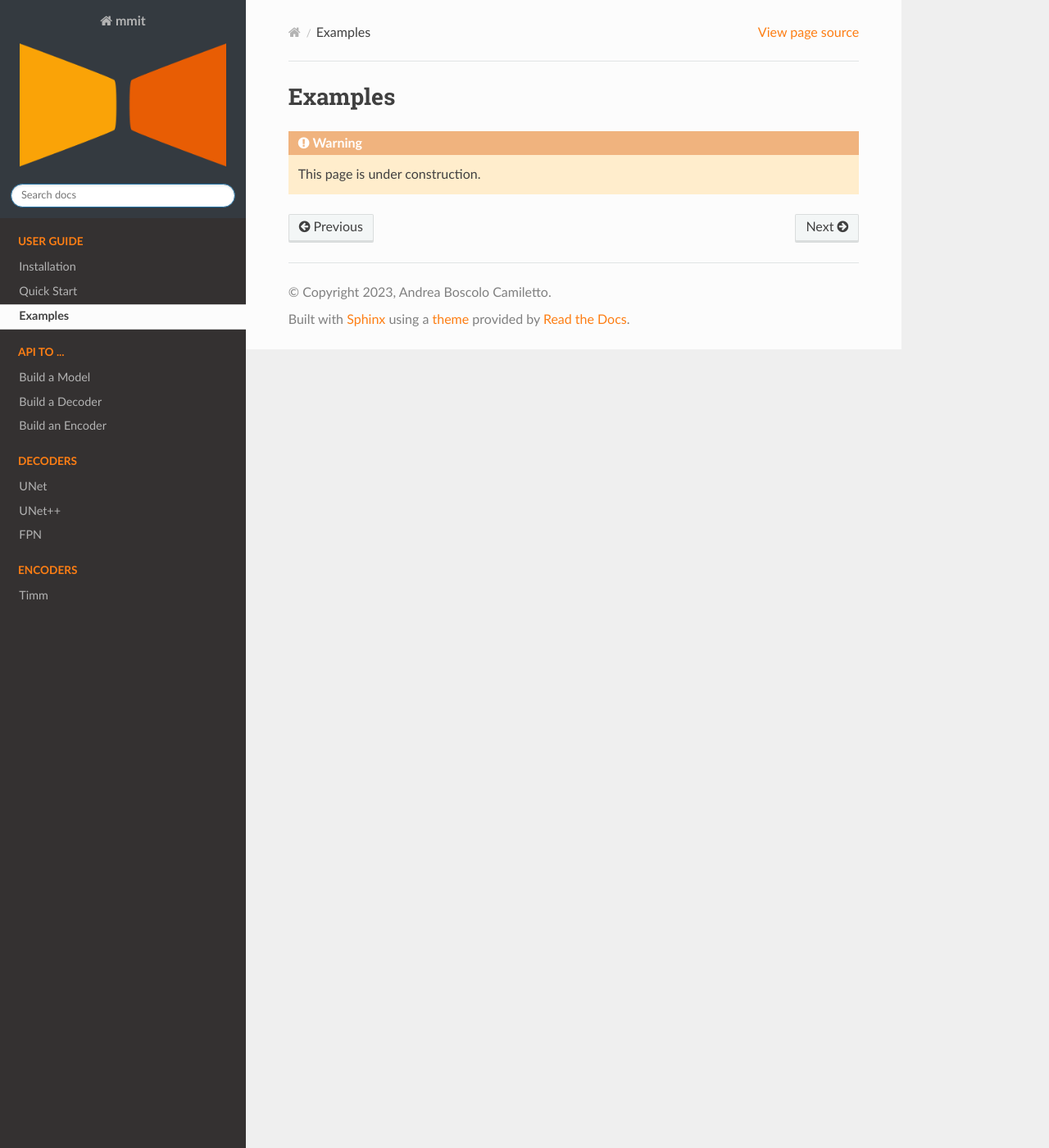
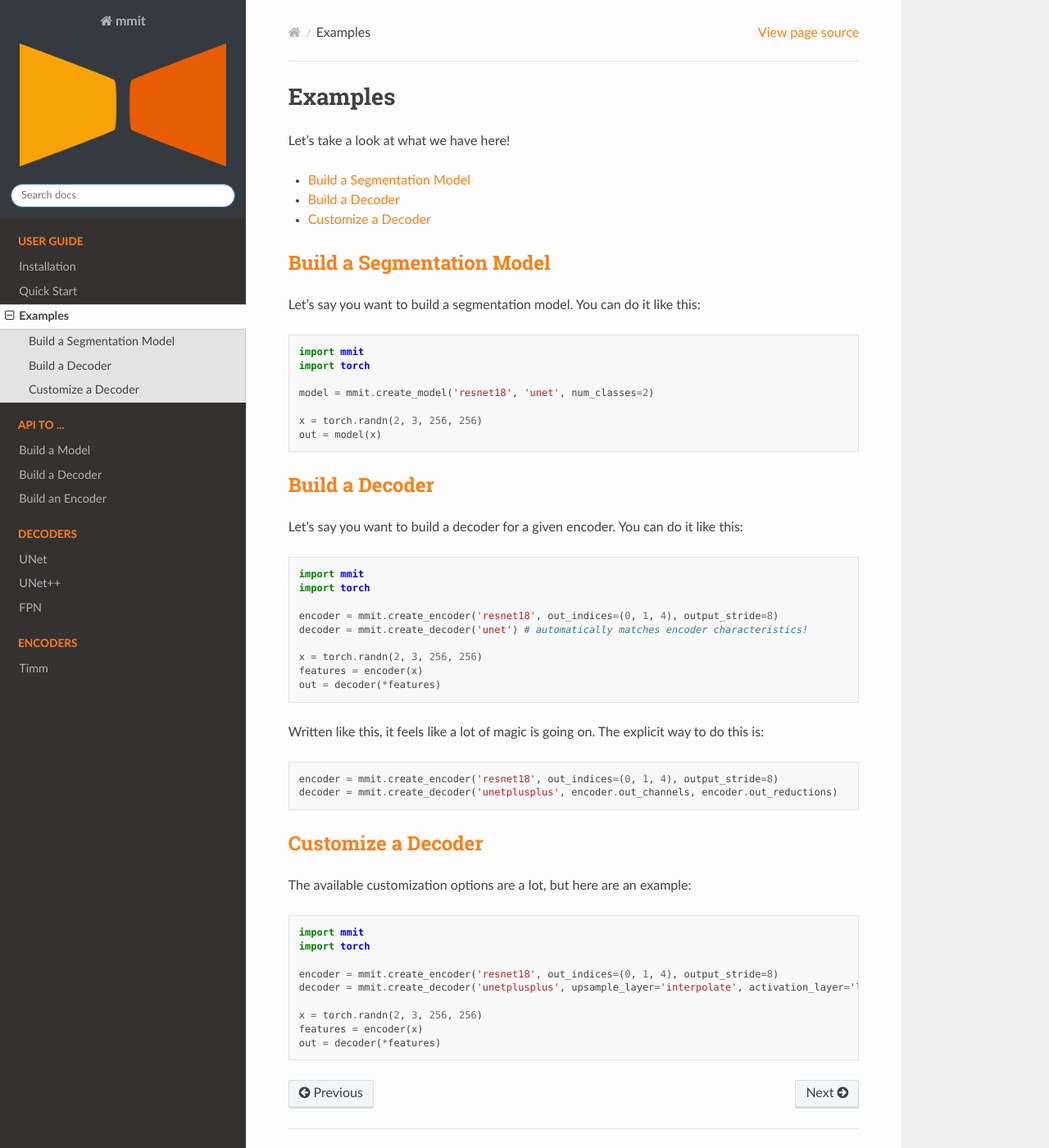
Before and after one commit to abcamiletto/mmit, a Sphinx documentation site: the page built from docs/source/guide/examples.md, in a window 1280 px wide and 1400 px high. Shown: the whole window at 82% size. Built offline with Sphinx 7.4.7 and the Read the Docs theme 2.0.0, drawn with Linux system fonts in a browser that asks for light colours.

Commit message:
added examples

````diff
--- a/docs/source/guide/examples.md
+++ b/docs/source/guide/examples.md
@@ -1,5 +1,60 @@
-# Examples
+# Examples <!-- omit in toc -->
 
-```{warning}
-This page is under construction.
+Let's take a look at what we have here!
+
+- [Build a Segmentation Model](#build-a-segmentation-model)
+- [Build a Decoder](#build-a-decoder)
+- [Customize a Decoder](#customize-a-decoder)
+
+## [Build a Segmentation Model](#build-a-segmentation-model)
+
+Let's say you want to build a segmentation model. You can do it like this:
+
+```python
+import mmit
+import torch
+
+model = mmit.create_model('resnet18', 'unet', num_classes=2)
+
+x = torch.randn(2, 3, 256, 256)
+out = model(x)
 ```
+
+## [Build a Decoder](#build-a-decoder)
+
+Let's say you want to build a decoder for a given encoder. You can do it like this:
+
+```python
+import mmit
+import torch
+
+encoder = mmit.create_encoder('resnet18', out_indices=(0, 1, 4), output_stride=8)
+decoder = mmit.create_decoder('unet') # automatically matches encoder characteristics!
+
+x = torch.randn(2, 3, 256, 256)
+features = encoder(x)
+out = decoder(*features)
+```
+
+Written like this, it feels like a lot of magic is going on. The explicit way to do this is:
+
+```python
+encoder = mmit.create_encoder('resnet18', out_indices=(0, 1, 4), output_stride=8)
+decoder = mmit.create_decoder('unetplusplus', encoder.out_channels, encoder.out_reductions)
+```
+
+## [Customize a Decoder](#customize-a-decoder)
+
+The available customization options are a lot, but here are an example:
+
+```python
+import mmit
+import torch
+
+encoder = mmit.create_encoder('resnet18', out_indices=(0, 1, 4), output_stride=8)
+decoder = mmit.create_decoder('unetplusplus', upsample_layer='interpolate', activation_layer='leaky-relu')
+
+x = torch.randn(2, 3, 256, 256)
+features = encoder(x)
+out = decoder(*features)
+```
````
